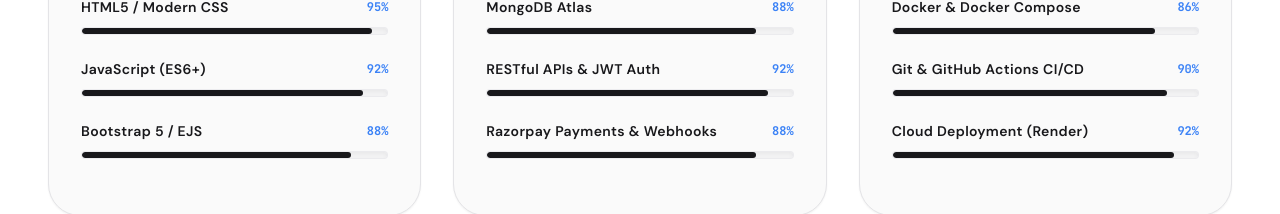
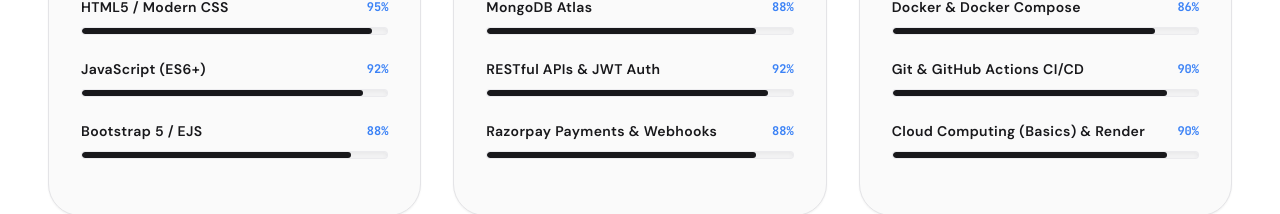
Before and after one commit to AyushKumar-12345/ayush-portfolio, a React (Vite) app: page / in a window 1280 px wide. Shown: the part 4460-4674 px from the top of the page. Built offline with nearby package versions, Linux system fonts and the light colour scheme.

Commit message:
chore(resume): update resume with Cloud Computing basics and sync portfolio

```diff
--- a/src/data/portfolio.ts
+++ b/src/data/portfolio.ts
@@ -266,7 +266,7 @@
     { name: "Scikit-Learn & XGBoost", level: 84 },
     { name: "Docker & Docker Compose", level: 86 },
     { name: "Git & GitHub Actions CI/CD", level: 90 },
-    { name: "Cloud Deployment (Render)", level: 92 },
+    { name: "Cloud Computing (Basics) & Render", level: 90 },
   ],
 }
 
```
Also changed, not shown: 2 other files (tests, documents, lock files or other folders).
